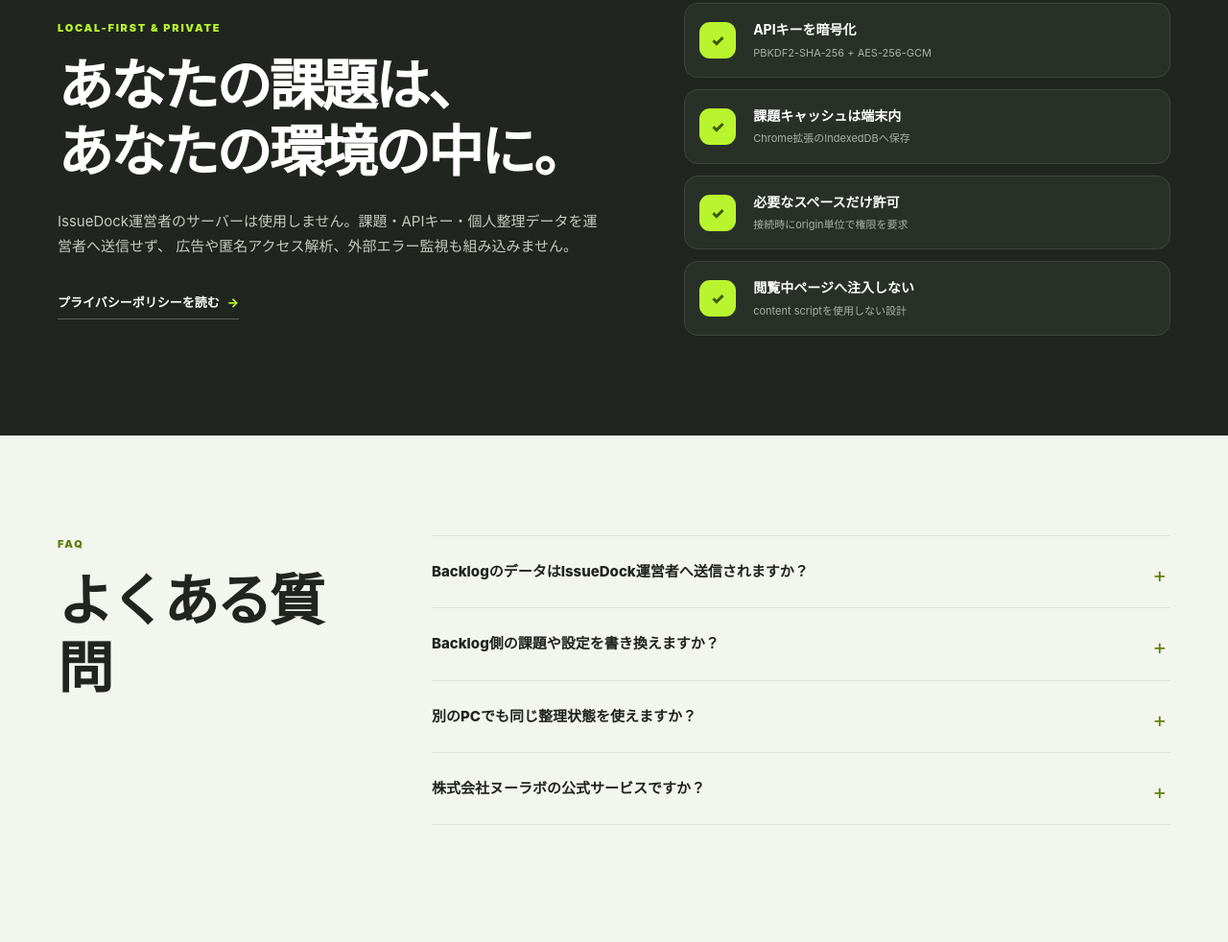
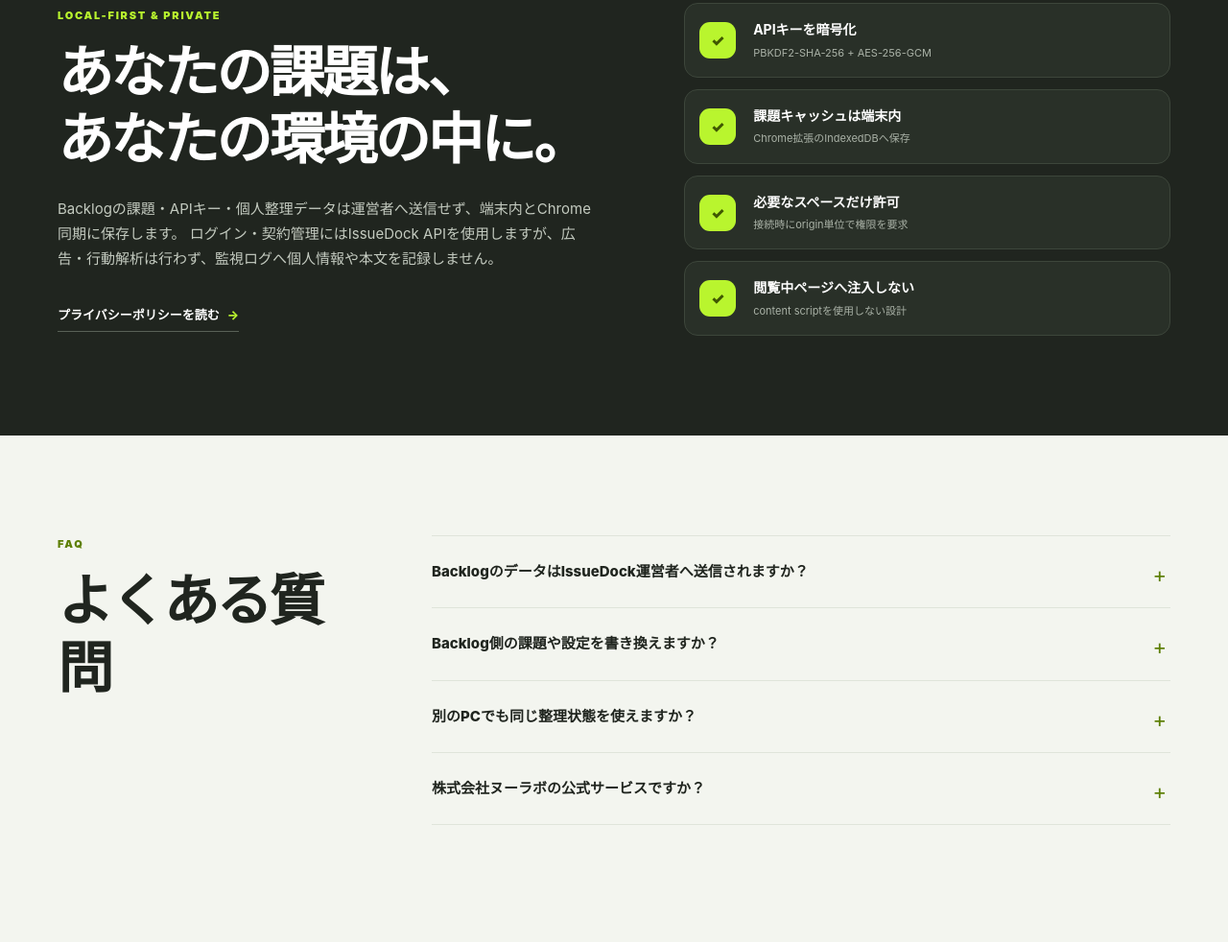
Before and after one commit to gorbachov/backlog.issue.dock.site, a plain HTML site: page index.html in a window 1280 px wide. Shown: the part 4217-5199 px from the top of the page at 96% size. Drawn offline with Linux system fonts and the light colour scheme.

Commit message:
docs: clarify local-first data boundary

```diff
--- a/index.html
+++ b/index.html
@@ -212,8 +212,8 @@
             <p class="eyebrow">LOCAL-FIRST &amp; PRIVATE</p>
             <h2 id="security-title">あなたの課題は、<br />あなたの環境の中に。</h2>
             <p class="security-lead">
-              IssueDock運営者のサーバーは使用しません。課題・APIキー・個人整理データを運営者へ送信せず、
-              広告や匿名アクセス解析、外部エラー監視も組み込みません。
+              Backlogの課題・APIキー・個人整理データは運営者へ送信せず、端末内とChrome同期に保存します。
+              ログイン・契約管理にはIssueDock APIを使用しますが、広告・行動解析は行わず、監視ログへ個人情報や本文を記録しません。
             </p>
             <a class="text-link" href="./privacy/">プライバシーポリシーを読む <span>→</span></a>
           </div>
```
